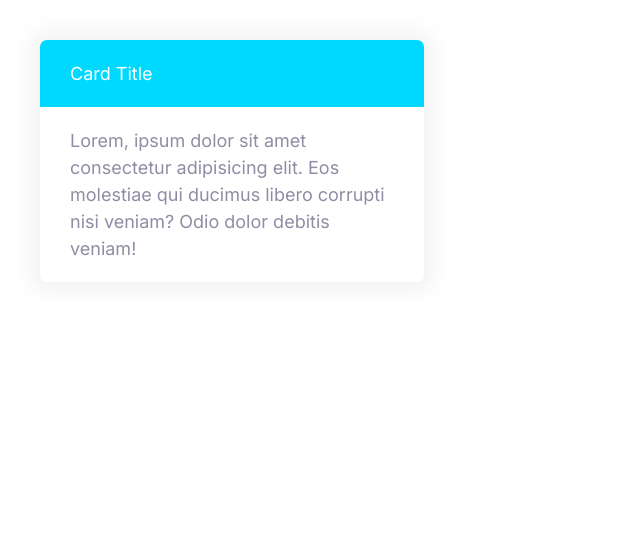
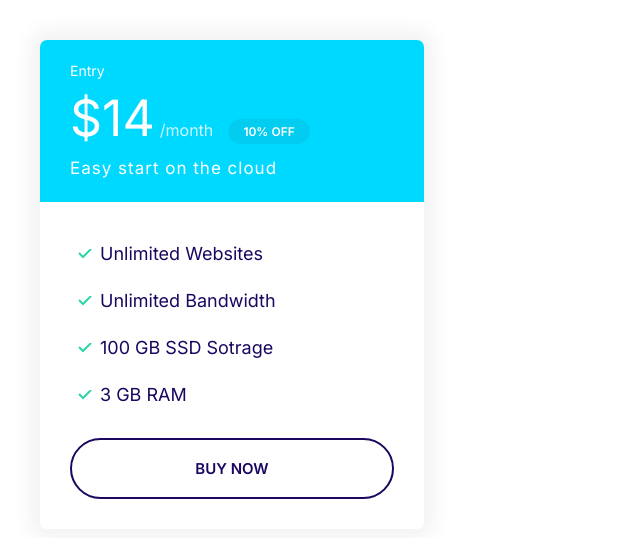
Before and after one commit to creatcoder/web3.0, a plain HTML site: page index.html in a window 1280 px wide. Shown: the whole page, without its empty margins (0-640 px from the left). Drawn offline with Linux system fonts and the light colour scheme.

Commit message:
Create plans.

```diff
--- a/css/styles.css
+++ b/css/styles.css
@@ -115,6 +115,7 @@ a{
 
 .badge--small{
     font-size: 1.6rem;
+    padding: 0.5rem 1.5rem;
 }
 
 @media screen and (min-width:1024px){
@@ -318,3 +319,55 @@ a{
     background: var(--color-secondary);
     color:#fff;
 }
+
+.card--secondary .badge--secondary{
+    background: #02cdf1;
+}
+
+/* Plans */
+.plan__name{
+    color: #fff;
+    margin: 0;
+    font-weight: 500;
+    font-size: 2.4rem;
+}
+
+.plan__price{
+    font-size: 6rem;
+}
+
+.plan__billing-cycle{
+    font-size: 2.4rem;
+    font-weight: 300;
+    opacity: 0.8;
+    margin-right: 1rem;
+}
+
+.plan__description{
+    font-size: 2rem;
+    font-weight: 300;
+    letter-spacing: 1px;
+    display: block;
+}
+
+.plan .list__item{
+    margin-bottom: 2rem;
+}
+
+@media screen and (min-width:1024px){
+    .plan__name{
+        font-size: 1.4rem;
+    }
+
+    .plan__price{
+        font-size:5rem;
+    }
+
+    .plan__billing-cycle{
+        font-size: 1.6rem;
+    }
+
+    .plan__description{
+        font-size: 1.7rem;
+    }
+}
--- a/index.html
+++ b/index.html
@@ -16,12 +16,24 @@
   </head>
   <body>
     <div style="width: 30%; padding: 4rem">
-      <div class="card card--secondary">
-        <header class="card__header">Card Title</header>
-        <div class="card__body">
-          Lorem, ipsum dolor sit amet consectetur adipisicing elit. Eos
-          molestiae qui ducimus libero corrupti nisi veniam? Odio dolor debitis
-          veniam!
+      <div class="plan">
+        <div class="card card--secondary">
+          <header class="card__header">
+            <h3 class="plan__name">Entry</h3>
+            <span class="plan__price">$14</span>
+            <span class="plan__billing-cycle">/month</span>
+            <span class="badge badge--secondary badge--small">10% OFF</span>
+            <span class="plan__description">Easy start on the cloud</span>
+          </header>
+          <div class="card__body">
+            <ul class="list list--tick">
+              <li class="list__item">Unlimited Websites</li>
+              <li class="list__item">Unlimited Bandwidth</li>
+              <li class="list__item">100 GB SSD Sotrage</li>
+              <li class="list__item">3 GB RAM</li>
+            </ul>
+            <button class="btn btn--outline btn--block">Buy Now</button>
+          </div>
         </div>
       </div>
     </div>
```
Also changed, not shown: components/buttons.html (added, +2 -0 lines), components/plans.html (added, +20 -0 lines).
